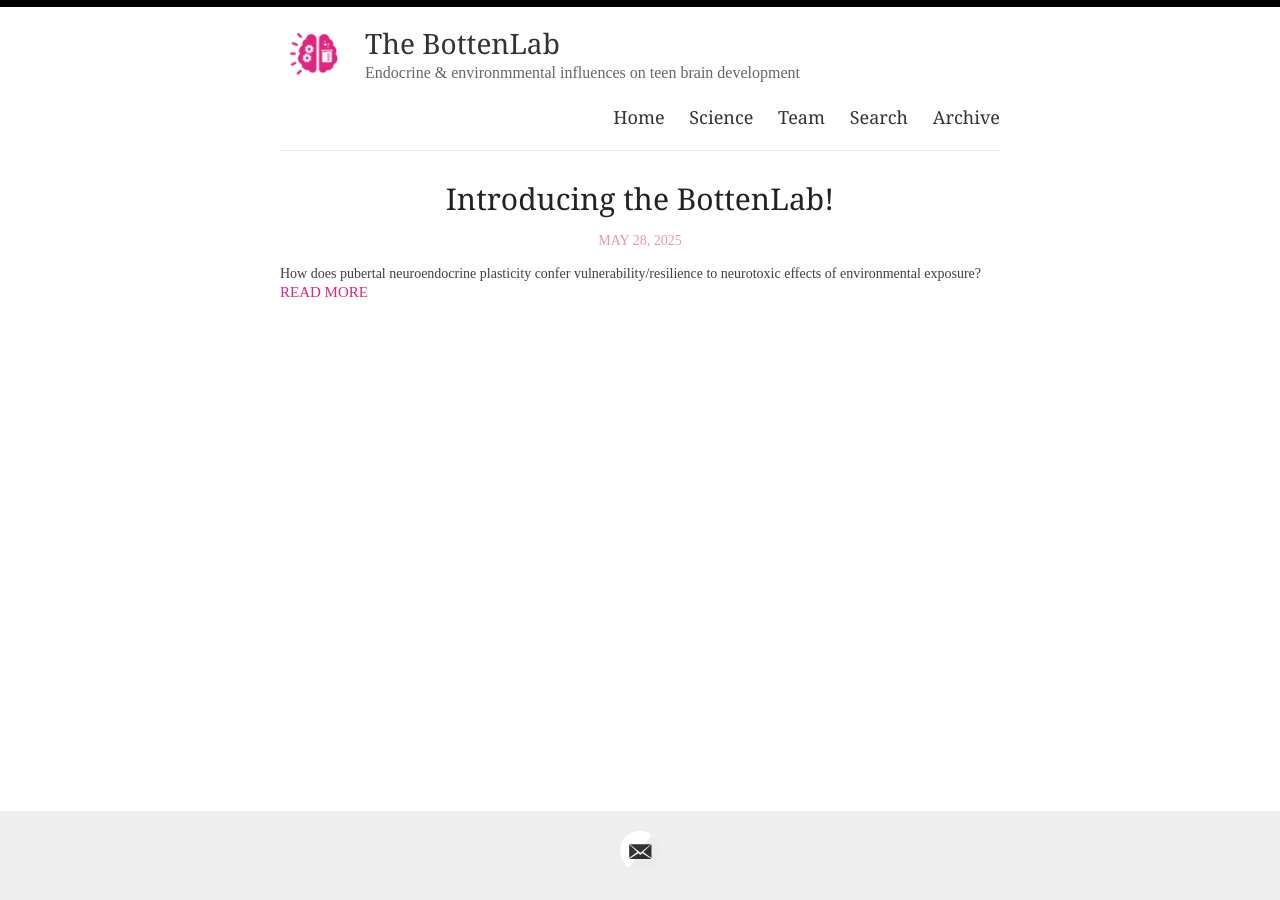
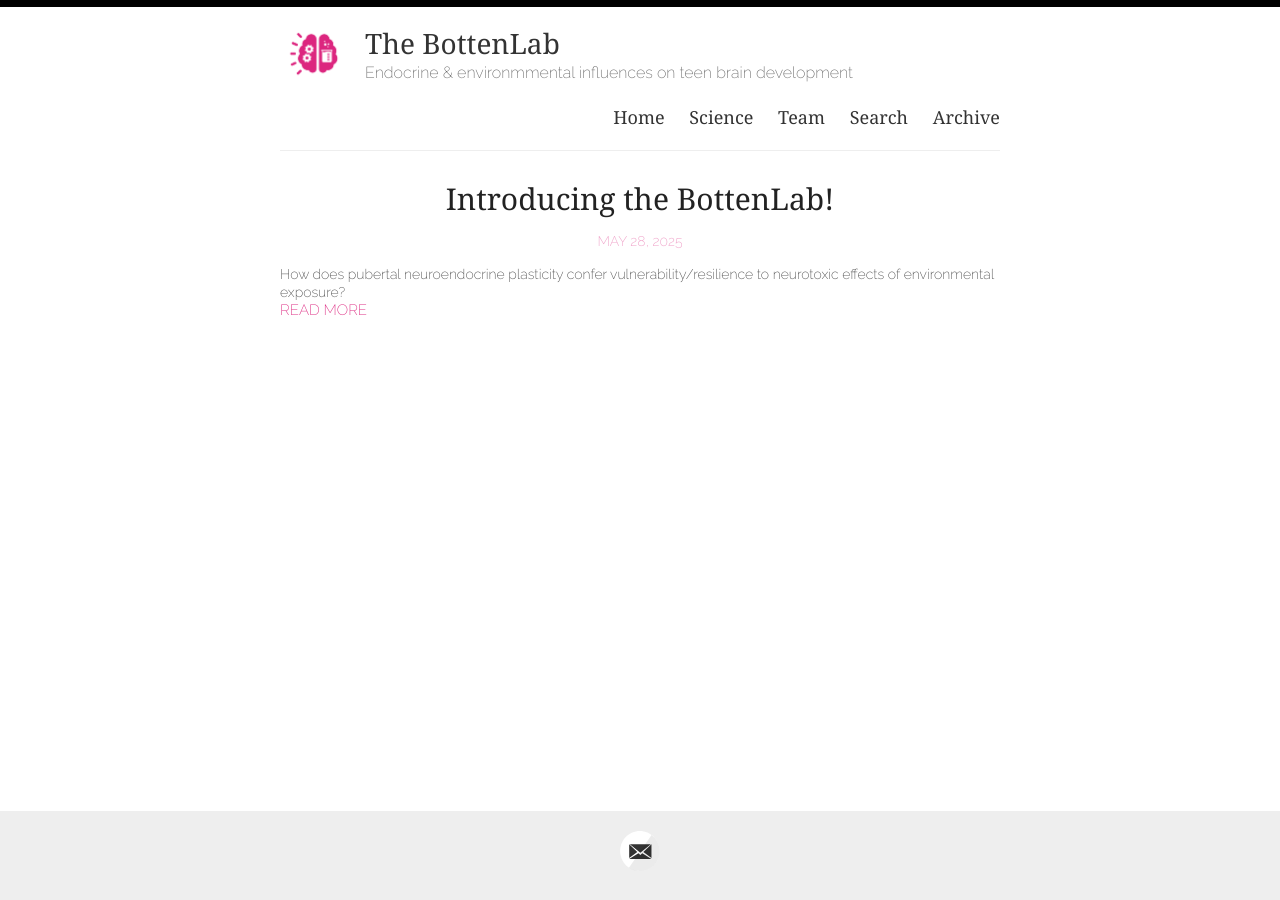
Before and after one commit to Bottenlab/bottenlab.github.io, a Jekyll site: the page built from index.html, in a window 1280 px wide. Built offline with Jekyll 4.4.1, drawn with Linux system fonts in a browser that asks for light colours; some web fonts are replaced; the list of posts is cut into pages by our own code.

Commit message:
I just love playfair and raleway ok

```diff
--- a/assets/style.scss
+++ b/assets/style.scss
@@ -15,10 +15,10 @@
 
 @import url('https://fonts.googleapis.com/css?family=Roboto');
 // @import url('https://fonts.googleapis.com/css?family=Playfair+Display:600italic|Work+Sans:300');
-@import url('https://fonts.googleapis.com/css?family=Grandiflora+One|Alegreya+Sans:300');
+@import url('https://fonts.googleapis.com/css?family=Playfair+Display:600italic|Raleway:200');
 
-$quicksand: 'Grandiflora One', Georgia, sans-serif;
-$garamond: 'Alegreya Sans', serif;
+$quicksand: 'Playfair Display', Georgia, sans-serif;
+$garamond: 'Raleway', serif;
 
 
 html {
```
